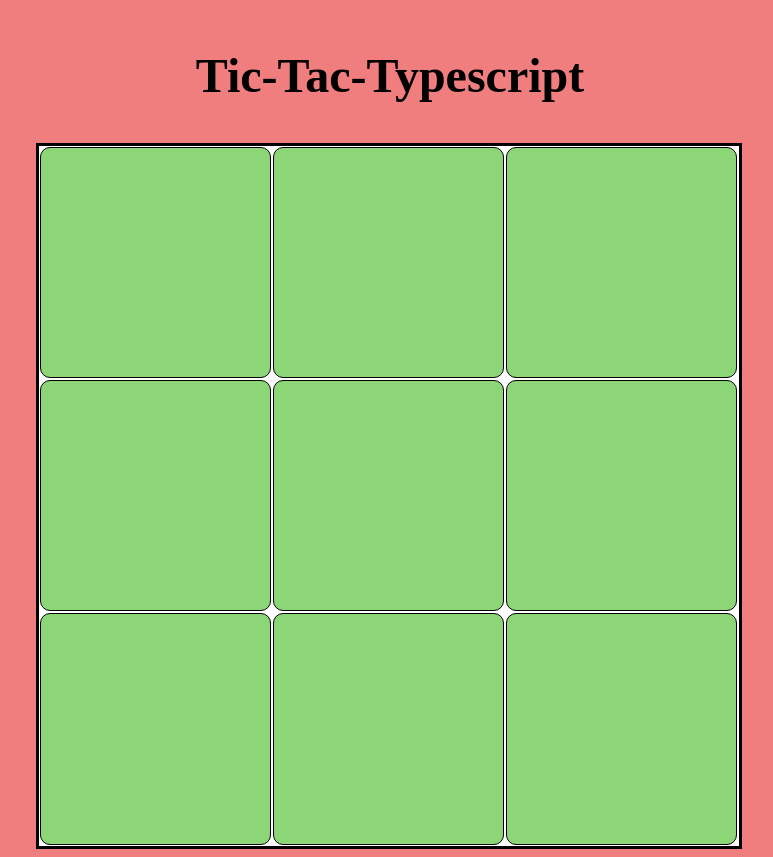
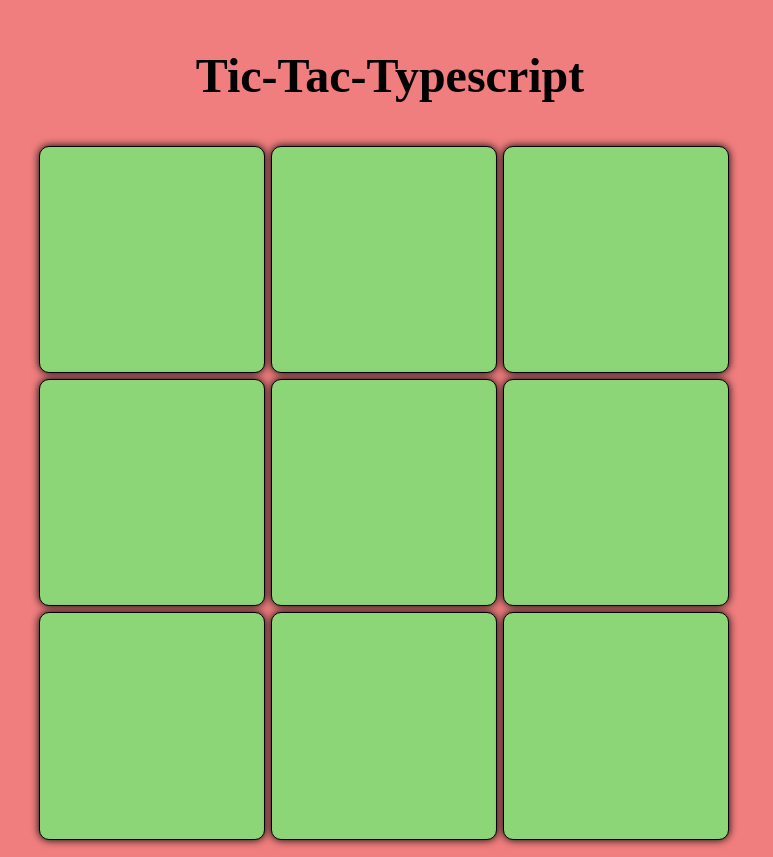
Before and after one commit to no-trbl-2-u/tic-tac-typescript-with-react-hooks, a React (Create React App) app: page / in a window 1280 px wide. Shown: the whole page, without its empty margins (250-1023 px from the left). Built offline with nearby package versions, Linux system fonts and the light colour scheme.

Commit message:
Fixed README, began setBoard() logic.

```diff
--- a/src/App/App.css
+++ b/src/App/App.css
@@ -17,9 +17,6 @@ body {
 
   position: relative;
   left: 22%;
-
-  border: 3px solid black;
-  background-color: white;
 }
 
 .Cell {
@@ -30,25 +27,30 @@ body {
   background: rgb(141, 214, 119);
 
   display: flex;
-  flex-basis:33%;
+  flex-basis:32.3%;
   justify-content: center;
   box-sizing: border-box;
-  box-shadow: 2px, 2px #333333;
 
-  margin: 1px;
+  box-shadow: 0 0 8px 0 black;
+
+  margin: 3px;
 }
 
 .value {
   margin: auto;
-  font-size: 100px;
+  font-size: 80px;
   color: white;
 }
 
 
 .Cell:hover{
   cursor: pointer;
+  background-color: rgba(141, 214, 119, 0.863);
 }
 
 .Cell:active{
-  transform: scale(0.9);
+  background: rgb(141, 214, 119);
+
+  transform: translateY(4px);
+  box-shadow: 0 0 4px 0 black;
 }
--- a/src/App/App.tsx
+++ b/src/App/App.tsx
@@ -1,13 +1,11 @@
-import React, { useState } from 'react';
+import React, { useState, useEffect } from 'react';
 import Board from '../Components/Board';
 import './App.css';
 
 const App = () => {
 
   const [board, setBoard] = useState(
-    [false, false, false,
-    false, false, false,
-    false, false, false]
+    [0, 0, 0, 0, 0, 0, 0, 0, 0]
   );
 
   // setPlayer :: String -> String State
@@ -20,6 +18,12 @@ const App = () => {
         setPlayer("Y") : setPlayer("X")
   }
 
+  useEffect(
+    function logPlayer () {
+      console.log(`logPlayer -> ${currentPlayer}`)
+    }
+  )
+
   return (
     // Container for the App
     <section className="App">
@@ -27,6 +31,8 @@ const App = () => {
       <Board
         board={ board }
         currentPlayer={ currentPlayer }
+        setPlayer= { setPlayer }
+        setBoard= { setBoard }
       />
     </section>
   )
--- a/src/Components/Board.tsx
+++ b/src/Components/Board.tsx
@@ -3,13 +3,34 @@ import Cell from './Cell';
 
 
 interface BoardProps {
-  board: boolean[];
+  board: number[];
   currentPlayer: string;
+  setPlayer: any;
+  setBoard: any;
 }
 
-// Board :: [Number] -> JSX
+// Board :: [Boolean] -> JSX
 const Board: React.FC<BoardProps> = (props) => {
-  const { board, currentPlayer } = props
+  const { board, setBoard, currentPlayer, setPlayer } = props
+
+  // togglePlayer :: String State -> String State Change
+  const togglePlayer = () => {
+    currentPlayer === "X" ?
+      setPlayer("O") :
+      setPlayer("X") ;
+  }
+
+  const setNewBoard =
+    (board: number[], boardIndex: number) => {
+      const newCell = currentPlayer === "X" ? 1 : -1
+      const newBoardState = [...board]
+        .map( (cell: any, index: number) => {
+          index === boardIndex ? cell = newCell : cell
+        })
+
+      console.log(newBoardState)
+      // setBoard(newBoardState)
+  }
 
   return (
     <div className="Board">
@@ -17,8 +38,12 @@ const Board: React.FC<BoardProps> = (props) => {
         (ea, index) => (
           <Cell
             key={ index }
-            isTaken={ea}
+            index= { index }
+            currentCellValue={ ea }
             currentPlayer={ currentPlayer }
+            currentBoard={ board }
+            setNewBoard={ setNewBoard }
+            togglePlayer={ togglePlayer }
           />
         )
       )}
--- a/src/Components/Cell.tsx
+++ b/src/Components/Cell.tsx
@@ -1,27 +1,47 @@
 import React, { useEffect } from 'react';
 
 interface CellProps {
-  key: Number;
-  isTaken: Boolean;
+  key: number;
+  index: number;
+  currentCellValue: number;
   currentPlayer: String;
-  // currentValue: String;
+  currentBoard: number[];
+  setNewBoard: any;
+  togglePlayer: any;
 }
 
 const Cell: React.FC<CellProps> = (props) => {
-  const { isTaken, currentPlayer } = props
+  const {
+    index,
+    currentCellValue,
+    currentBoard,
+    currentPlayer,
+    togglePlayer,
+    setNewBoard
+  } = props
 
-  const clickHandler = (event: React.MouseEvent<HTMLDivElement>) => {
-    console.log('checked')
+  const handleClick = (event: React.MouseEvent) => {
+    const cellIndex = event.target
+    // console.log(cellIndex)
+
+    togglePlayer();
+
+    setNewBoard(currentBoard, 5);
+
   }
 
   return(
-    <div className="Cell" onClick={ event => clickHandler(event) }>
-      {(isTaken) ?
-          <span className="value">
-            { currentPlayer }
-          </span>
+    <div
+      className="Cell"
+      data-key= { index }
+      onClick={ (event) => handleClick(event) }>
 
-          : null
+      {
+        (currentCellValue === 0) ?
+          <span className="value"></span> :
+            (currentCellValue === -1) ?
+              <span className="value">O</span> :
+              <span className="value">X</span>
       }
     </div>
   );
```
Also changed, not shown: 1 other file (tests, documents, lock files or other folders).
